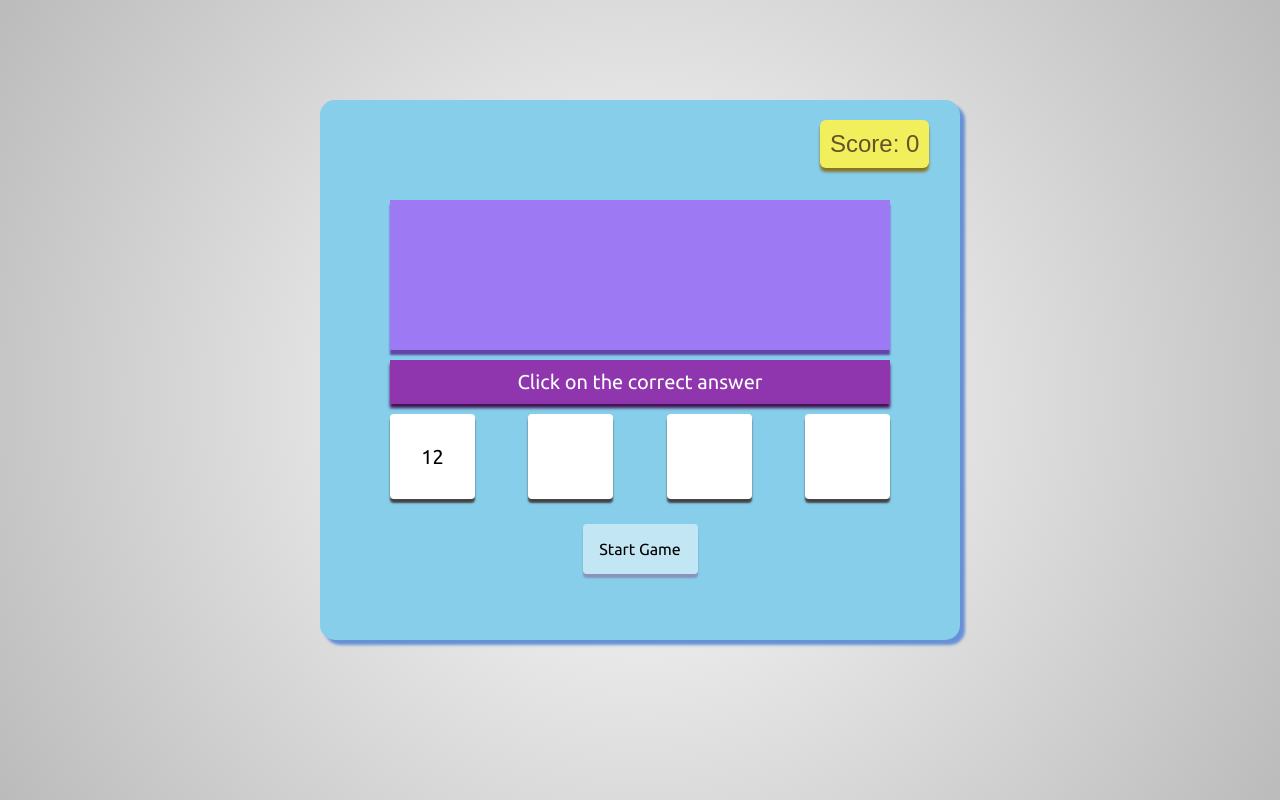
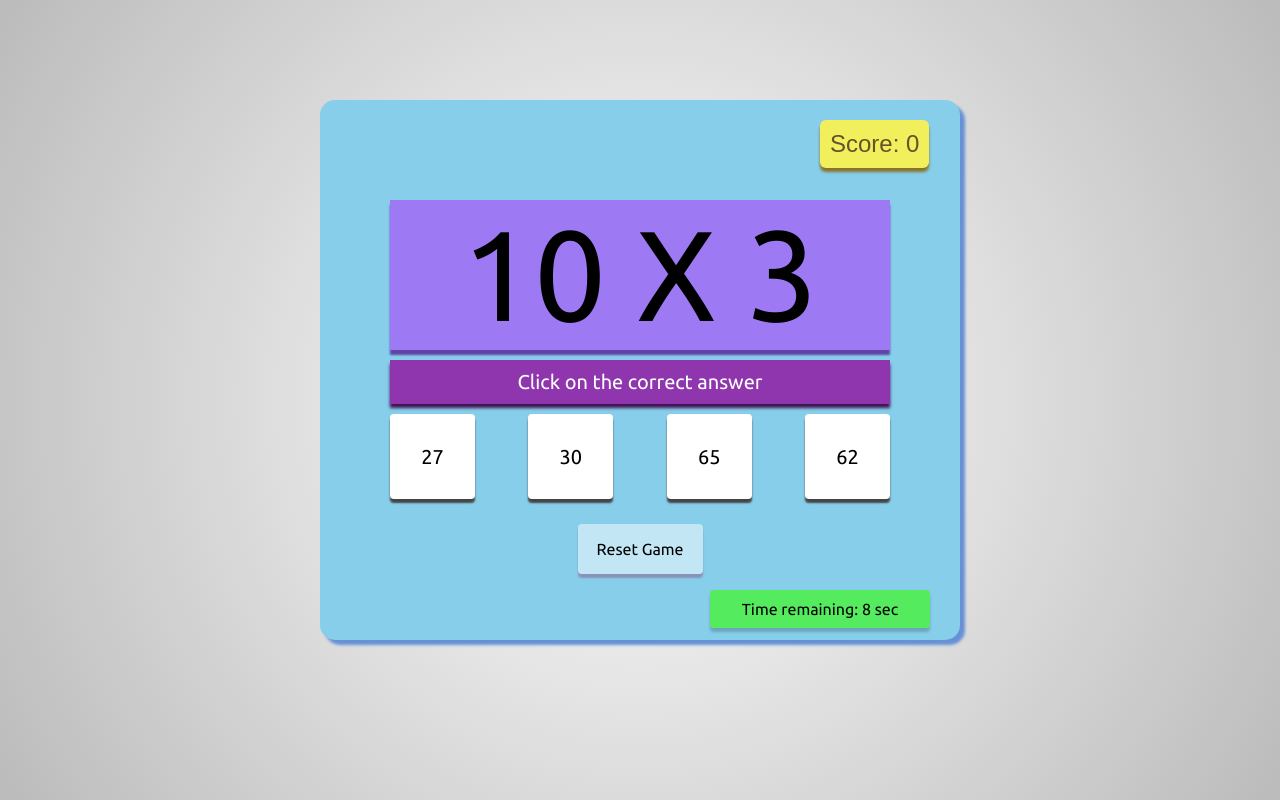
Before and after one commit to ryanmhowell/Mathematics-Game, a plain HTML site: page index.html in a window 1280 px wide. Both pictures are taken after a click on the element "Start Game". Drawn offline with Linux system fonts and the light colour scheme.

Commit message:
Implemented js game logic. Game seems to work well.

```diff
--- a/index.html
+++ b/index.html
@@ -25,27 +25,28 @@
         Click on the correct answer
       </div>
       <div id="choices">
-        <div id="choice1" class="choice">
-          12
-        </div>
-        <div id="choice2" class="choice">
+        <div id="choice1" class="choice" onclick="checkAnswer(choice1)">
 
         </div>
-        <div id="choice3" class="choice">
+        <div id="choice2" class="choice" onclick="checkAnswer(choice2)">
 
         </div>
-        <div id="choice4" class="choice">
+        <div id="choice3" class="choice" onclick="checkAnswer(choice3)">
+
+        </div>
+        <div id="choice4" class="choice" onclick="checkAnswer(choice4)">
 
         </div>
       </div>
-      <div id="start-reset">
+      <div id="start-reset" onclick=playGame()>
         Start Game
       </div>
       <div id="time-remaining">
-        Time remaining: <span id="time-value">60</span> sec
+        Time remaining: <span id="time-value"></span> sec
       </div>
       <div id="game-over">
-
+        <p>Game Over!</p>
+        <p>Your score is <span id="final-score"></span></p>
       </div>
     </div>
 
--- a/javascript.js
+++ b/javascript.js
@@ -21,3 +21,152 @@
         //generate new Q&A
       //no
         //show try again box for 1sec
+
+let score = 0;
+let isPlaying = false;
+const gameLength = 10;
+let timeRemaining = gameLength;
+let number1 = 0;
+let number2 = 0;
+let random = 0;
+
+let choice1 = 0;
+let choice2 = 0;
+let choice3 = 0;
+let choice4 = 0;
+let correctAnswer = 0;
+
+let answers = [];
+
+
+function resetGame() {
+    isPlaying = true;
+    score = 0;
+    timeRemaining = gameLength;
+    document.getElementById("time-remaining").style.display = "block";
+    document.getElementById("time-value").innerHTML = timeRemaining;
+    document.getElementById("start-reset").innerHTML ="Reset Game";
+    document.getElementById("game-over").style.display = "none";
+}
+
+
+
+function generateQuestion() {
+      number1 = Math.ceil(Math.random() * 10);
+      number2 = Math.ceil(Math.random() * 10);
+      correctAnswer = number1 * number2;
+      document.getElementById("question").innerHTML = number1 + " X " + number2;
+      document.getElementById("choice1").innerHTML = "<p>" + correctAnswer + "</p>";
+
+
+
+      let positions = [];
+      while(positions.length < 4) {
+          random = Math.ceil(Math.random() * 4);
+          if(positions.length === 0) {
+              positions.push(random);
+          } else if(positions.indexOf(random) === -1) {
+              positions.push(random);
+          }
+      }
+
+
+      answers = [];
+      answers[positions[0] - 1] = correctAnswer;
+      for (let i = 1; i <= 3; i++) {
+          random = Math.ceil(Math.random() * 100);
+          answers[positions[i] - 1] = random;
+      }
+
+
+
+      for (let i = 0; i < answers.length; i++) {
+          document.getElementById("choice" + (i +1)).innerHTML = answers[i];
+      }
+
+
+      choice1 = answers[0];
+      choice2 = answers[1];
+      choice3 = answers[2];
+      choice4 = answers[3];
+
+}
+
+
+
+
+function checkAnswer(guessedAnswer) {
+    if(isPlaying) {
+        if(correctAnswer === guessedAnswer) {
+            score++;
+
+//            let allChoices = document.getElementsByClassName("choice");
+//            for(let i = 0; i < allChoices.length; i++) {
+//                allChoices[i].style.backgroundColor = "white";
+//
+//            }
+
+
+            document.getElementById("score-value").innerHTML = score;
+            document.getElementById("correct").style.display = "block";
+            let showCorrect = setTimeout(function() {
+                document.getElementById("correct").style.display = "none";
+            }, 1000);
+            generateQuestion();
+        } else {
+            document.getElementById("wrong").style.display = "block";
+            let showWrong = setTimeout(function() {
+                document.getElementById("wrong").style.display = "none";
+
+            }, 1000);
+
+//            switch(guessedAnswer) {
+//                case choice1:
+//                    document.getElementById("choice1").style.backgroundColor = "#bc61f4";
+//                    break;
+//                case choice2:
+//                    document.getElementById("choice2").style.backgroundColor = "#bc61f4";
+//                    break;
+//                case choice3:
+//                    document.getElementById("choice3").style.backgroundColor = "#bc61f4";
+//                    break;
+//                case choice4:
+//                    document.getElementById("choice4").style.backgroundColor = "#bc61f4";
+//                    break;
+//            }
+        }
+
+    }
+}
+
+
+
+
+function playGame() {
+    if(isPlaying) {
+        location.reload();
+    } else if(!isPlaying) {
+        resetGame();
+        generateQuestion();
+
+         let timer = setInterval(function() {
+            timeRemaining--;
+            document.getElementById("time-value").innerHTML = timeRemaining;
+
+            if (timeRemaining <= 0) {
+                clearInterval(timer);
+                document.getElementById("final-score").innerHTML = score;
+                document.getElementById("game-over").style.display = "block";
+
+                let allChoices = document.getElementsByClassName("choice");
+
+                for (let i = 0; i < allChoices.length; i++) {
+                    allChoices[i].style.display = "none";
+                }
+            }
+
+         }, 1000);
+
+
+    }
+}
--- a/style.css
+++ b/style.css
@@ -125,7 +125,7 @@ html {
     align-items: center;
     justify-content: center;
     height: 50px;
-    width: 85px;
+    width: 95px;
     padding: 0 15px;
     background-color: rgba(255, 255, 255, 0.5);
     border-radius: 4px;
```
